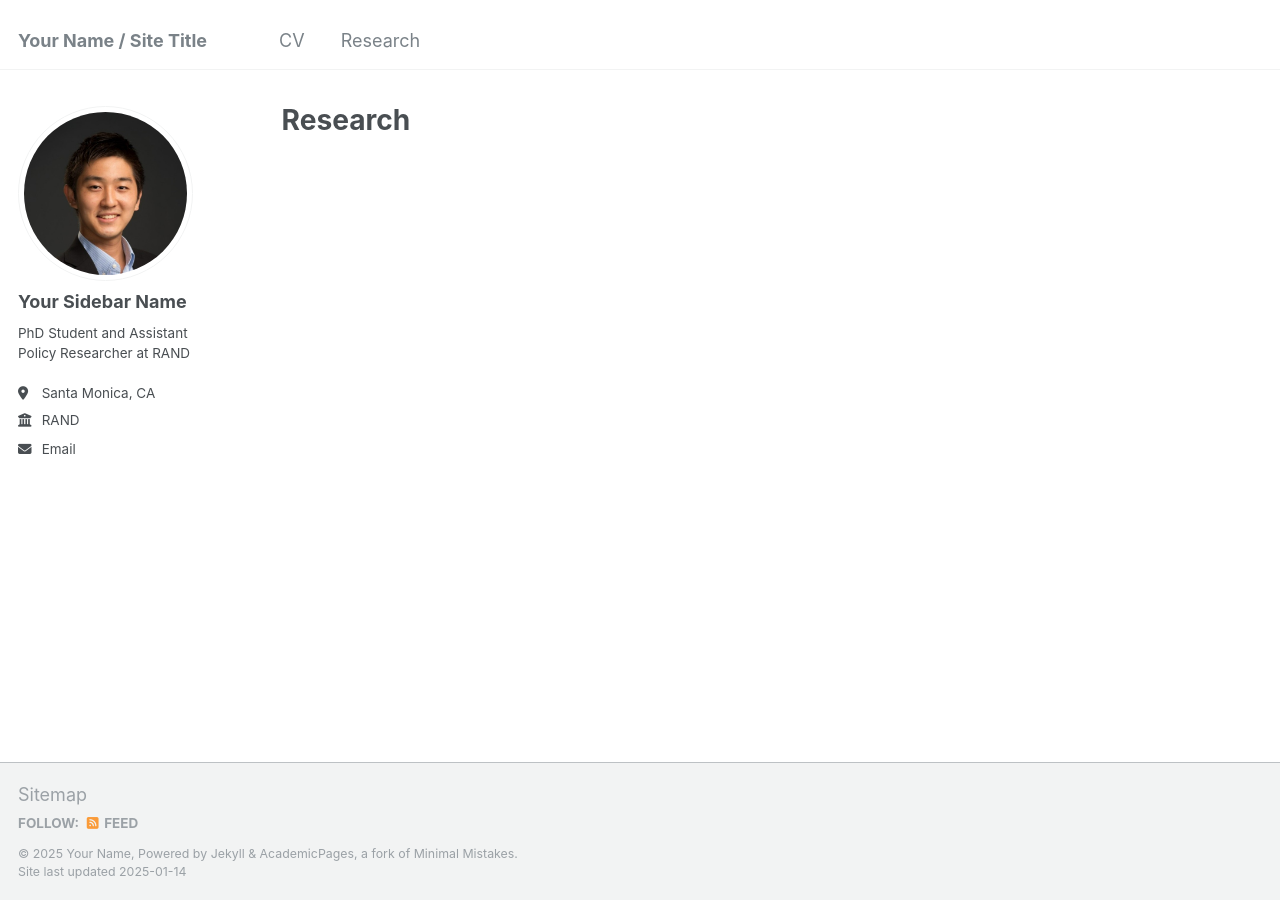
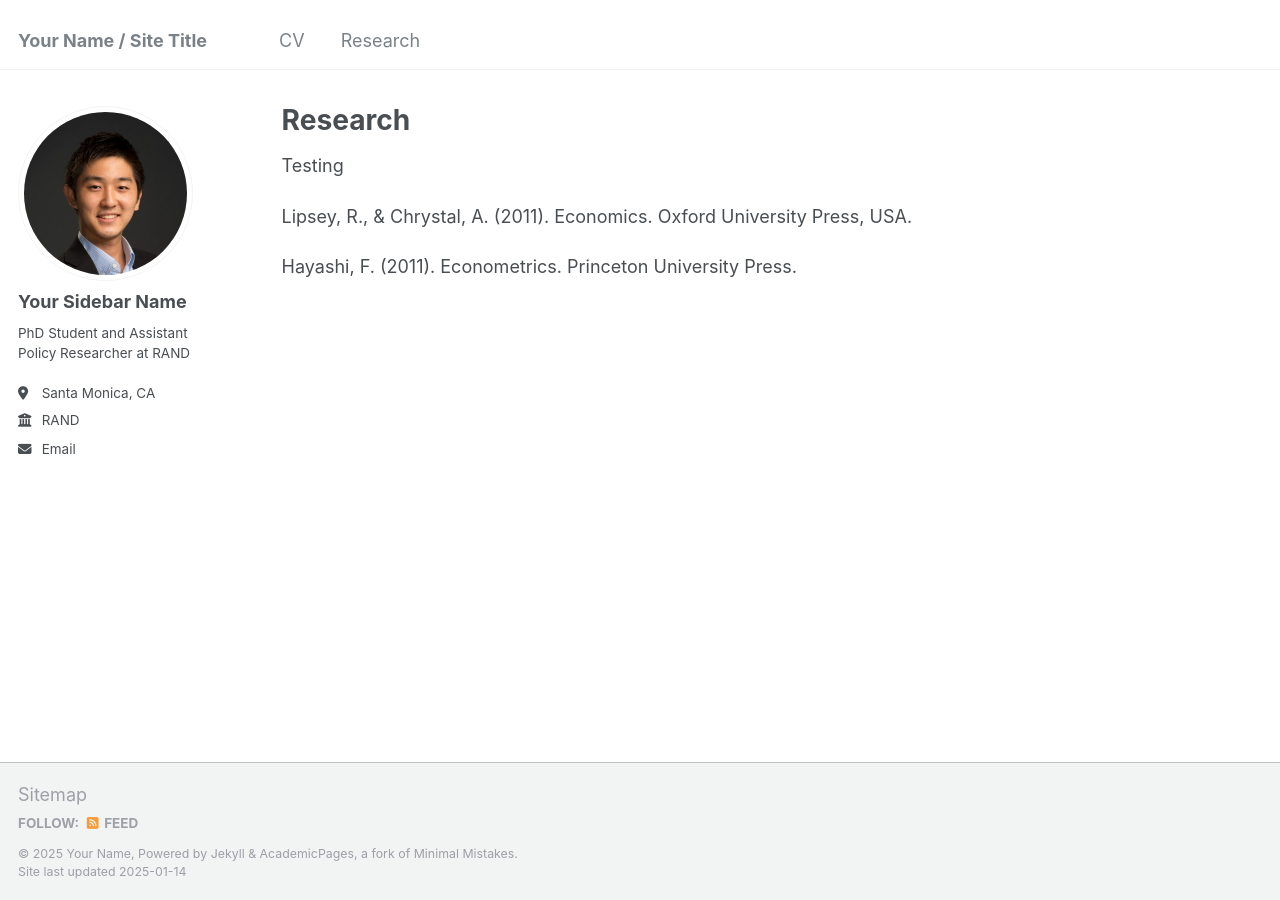
Before and after one commit to yujimizushima/yujimizushima.github.io, a Jekyll site: the page built from _pages/research.md, in a window 1280 px wide. Built offline with Jekyll 4.4.1, drawn with Linux system fonts in a browser that asks for light colours.

Commit message:
Update research.md

```diff
--- a/_pages/research.md
+++ b/_pages/research.md
@@ -4,3 +4,9 @@ title: "Research"
 permalink: /research/
 author_profile: true
 ---
+
+Testing
+
+Lipsey, R., & Chrystal, A. (2011). Economics. Oxford University Press, USA.
+
+Hayashi, F. (2011). Econometrics. Princeton University Press.
```
